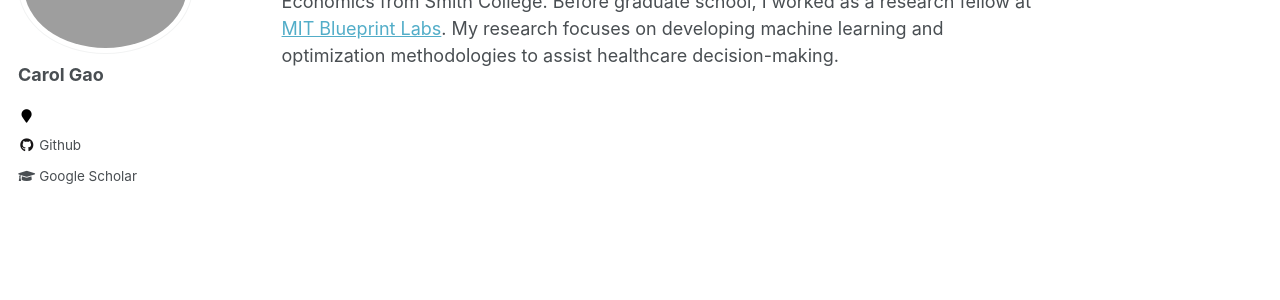
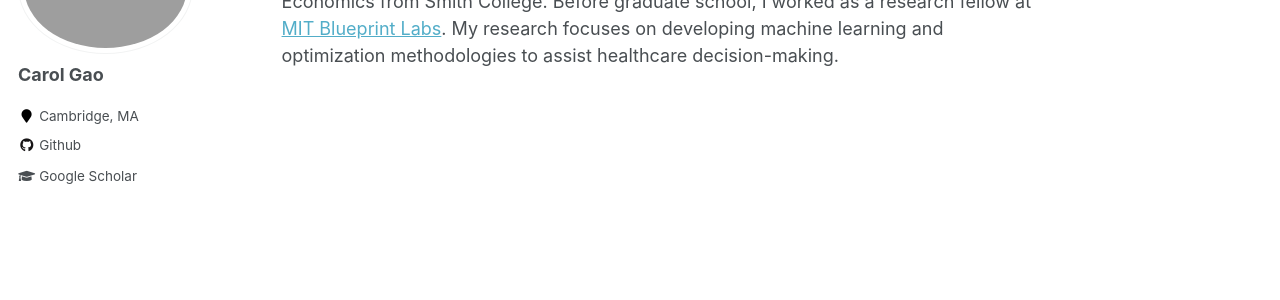
Before and after one commit to carolxmgao/carolxmgao.github.io, a Jekyll site: the page built from _pages/about.md, in a window 1280 px wide. Shown: the part 198-498 px from the top of the page. Built offline with Jekyll 4.4.1, drawn with Linux system fonts in a browser that asks for light colours.

```diff
--- a/_config.yml
+++ b/_config.yml
@@ -83,7 +83,7 @@
   name             : "Carol Gao"
   avatar           : "profile.jpg"
   bio              : ""
-  location         : ""
+  location         : "Cambridge, MA"
   employer         :
   pubmed           :
   googlescholar    : ""
```
Also changed, not shown: 2 other files.
